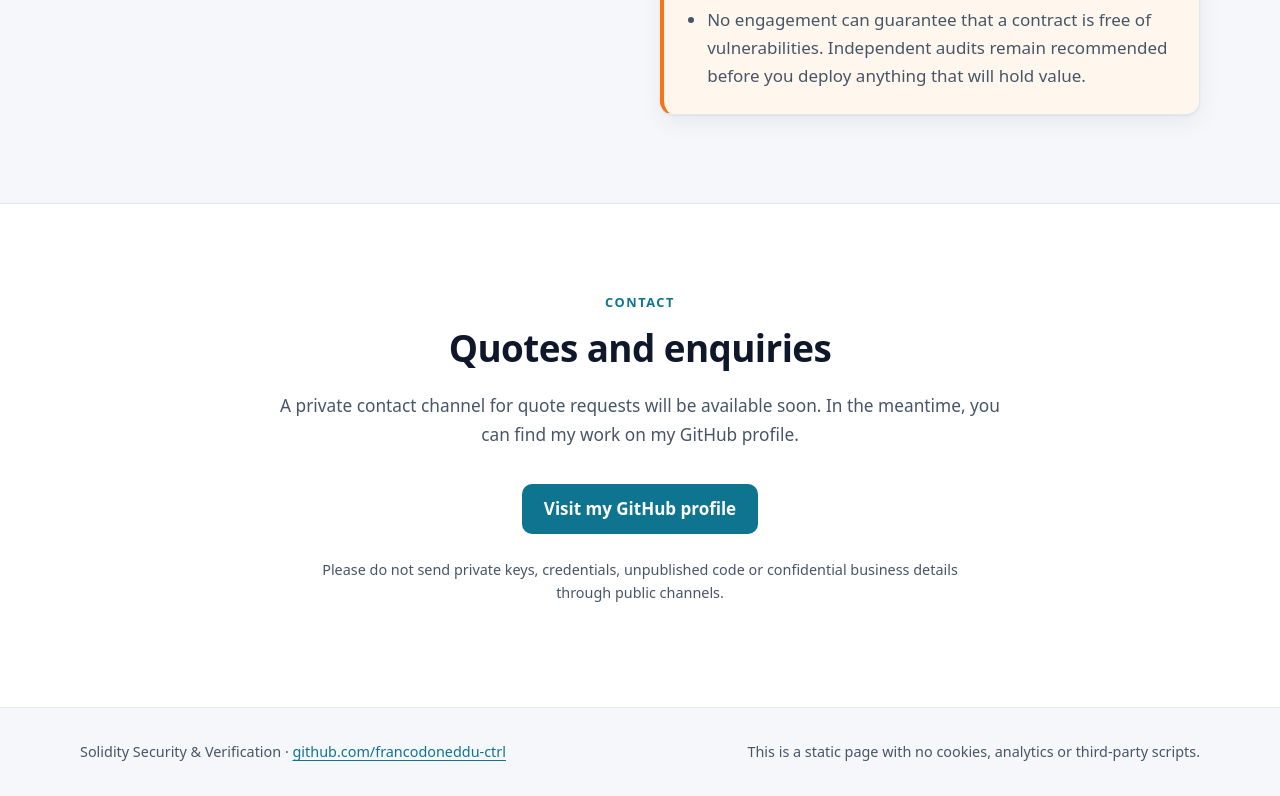
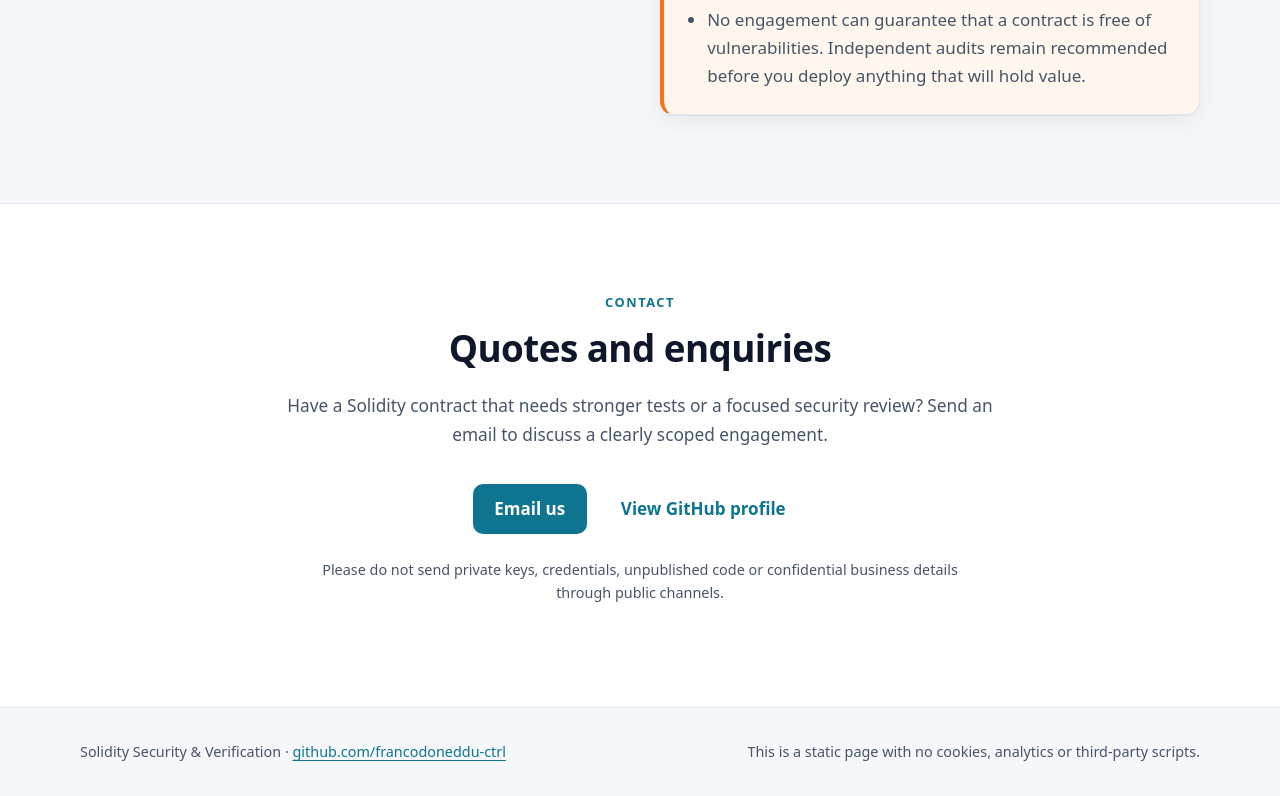
Before and after one commit to francodoneddu-ctrl/francodoneddu-ctrl.github.io, a plain HTML site: page index.html in a window 1280 px wide. Shown: the part 4523-5319 px from the top of the page. Drawn offline with Linux system fonts and the light colour scheme.

Commit message:
site: add email contact link for client enquiries

```diff
--- a/index.html
+++ b/index.html
@@ -241,9 +241,10 @@ src/MilestoneEscrow.sol
       <div class="container contact">
         <p class="eyebrow">Contact</p>
         <h2 id="contact-title">Quotes and enquiries</h2>
-        <p class="section-intro">A private contact channel for quote requests will be available soon. In the meantime, you can find my work on my GitHub profile.</p>
+        <p class="section-intro">Have a Solidity contract that needs stronger tests or a focused security review? Send an email to discuss a clearly scoped engagement.</p>
         <div class="hero-actions">
-          <a class="btn btn-primary" href="https://github.com/francodoneddu-ctrl">Visit my GitHub profile</a>
+          <a class="btn btn-primary" href="mailto:franco.doneddu@gmail.com?subject=Solidity%20Security%20Verification%20%E2%80%94%20Project%20Enquiry">Email us</a>
+          <a class="btn btn-secondary" href="https://github.com/francodoneddu-ctrl">View GitHub profile</a>
         </div>
         <p class="fine-print">Please do not send private keys, credentials, unpublished code or confidential business details through public channels.</p>
       </div>
```
